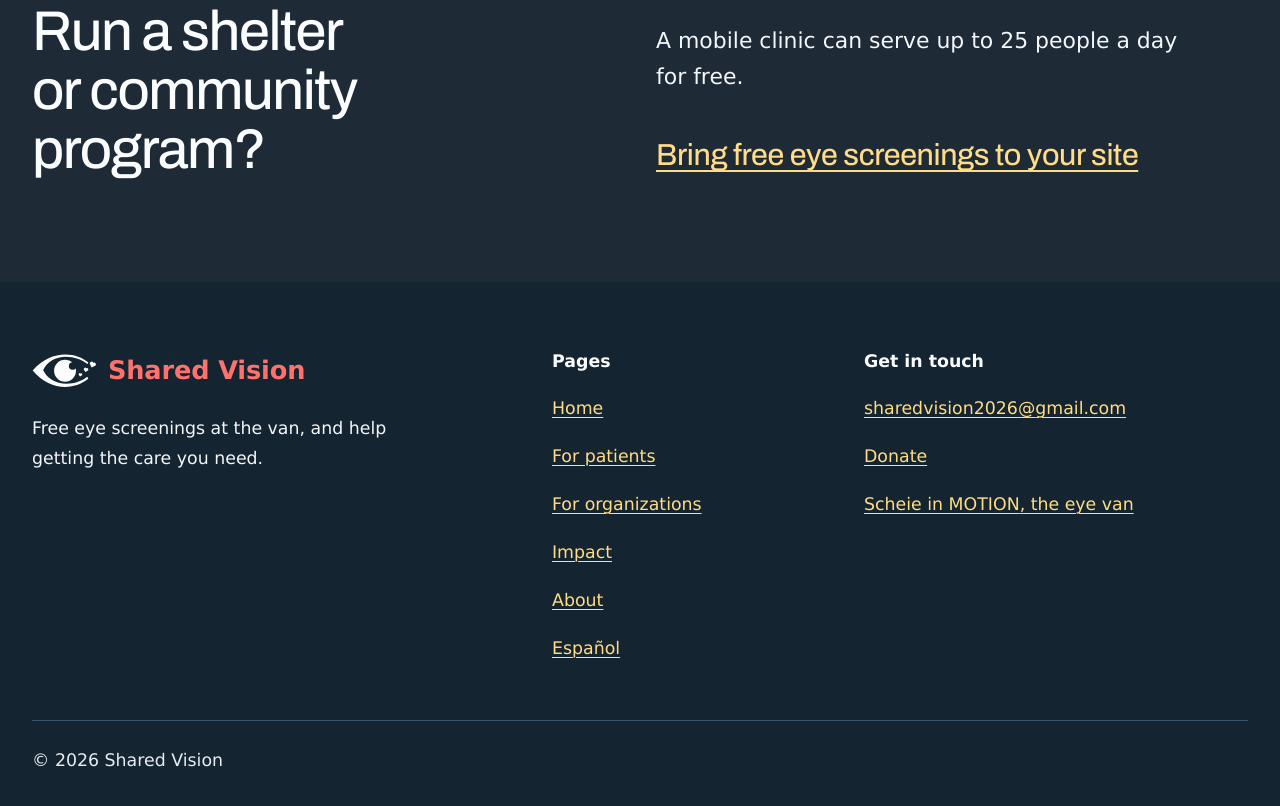
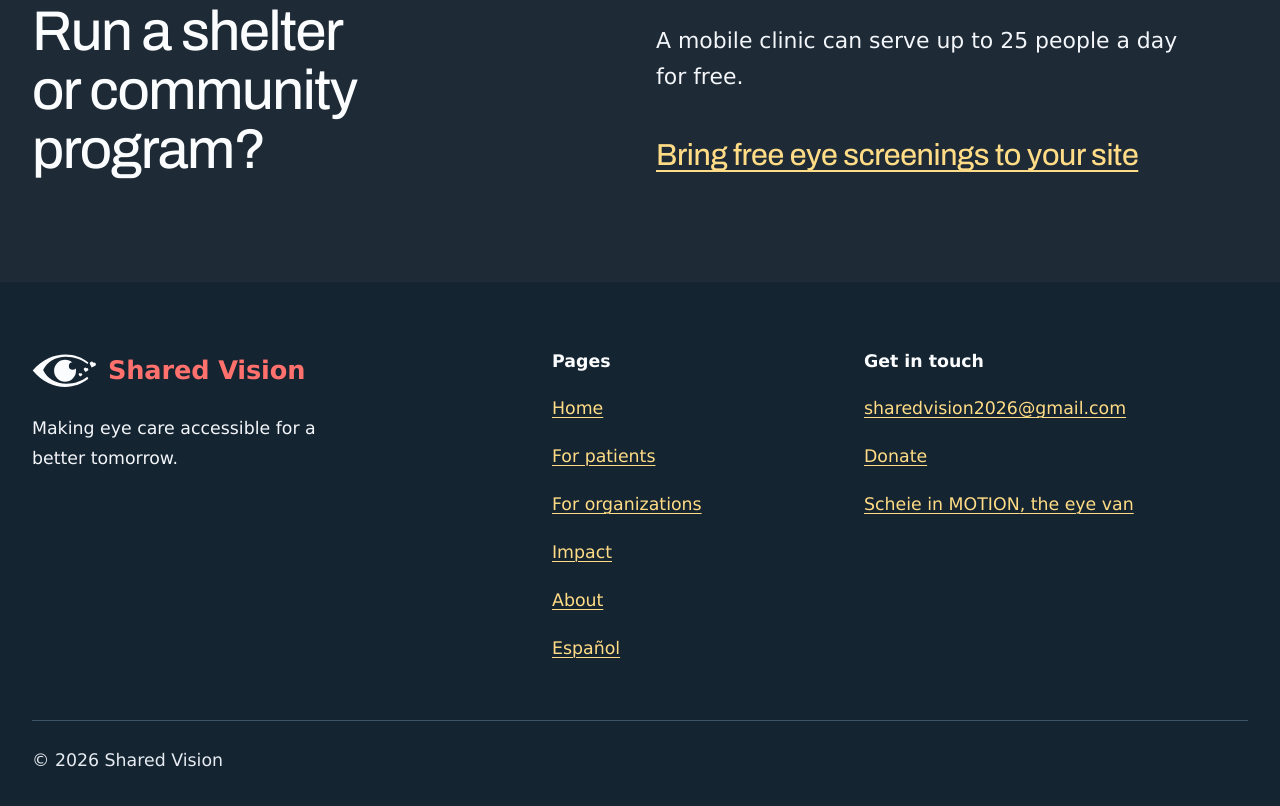
Before and after one commit to sharedvision2026/Shared-Vision, a plain HTML site: page index.html in a window 1280 px wide. Shown: the part 3589-4395 px from the top of the page. Drawn offline with Linux system fonts and the light colour scheme; no server answers; a web font is replaced by a local one.

Commit message:
Update footer line for eye care message

```diff
--- a/index.html
+++ b/index.html
@@ -247,7 +247,7 @@
           </svg>
           <span class="wordmark" translate="no">Shared Vision</span>
         </a>
-        <p class="foot-line">Free eye screenings at the van, and help getting the care you need.</p>
+        <p class="foot-line">Making eye care accessible for a better tomorrow.</p>
       </div>
       <nav aria-label="Footer">
         <h2>Pages</h2>
```
